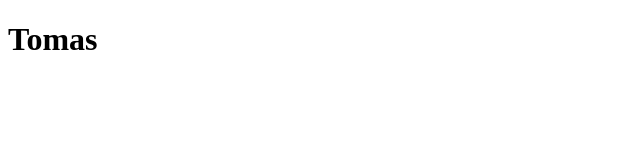
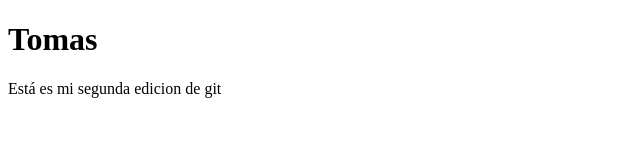
Before and after one commit to tomfloresg/PruebasContomfloresg, a plain HTML site: page index.html in a window 1280 px wide. Shown: the whole page, without its empty margins (0-640 px from the left). Drawn offline with Linux system fonts and the light colour scheme.

Commit message:
La segunda informacion colocada

```diff
--- a/index.html
+++ b/index.html
@@ -8,5 +8,6 @@
 </head>
 <body>
     <h1>Tomas</h1>
+    <p>Está es mi segunda edicion de git </p>
 </body>
 </html>
```
